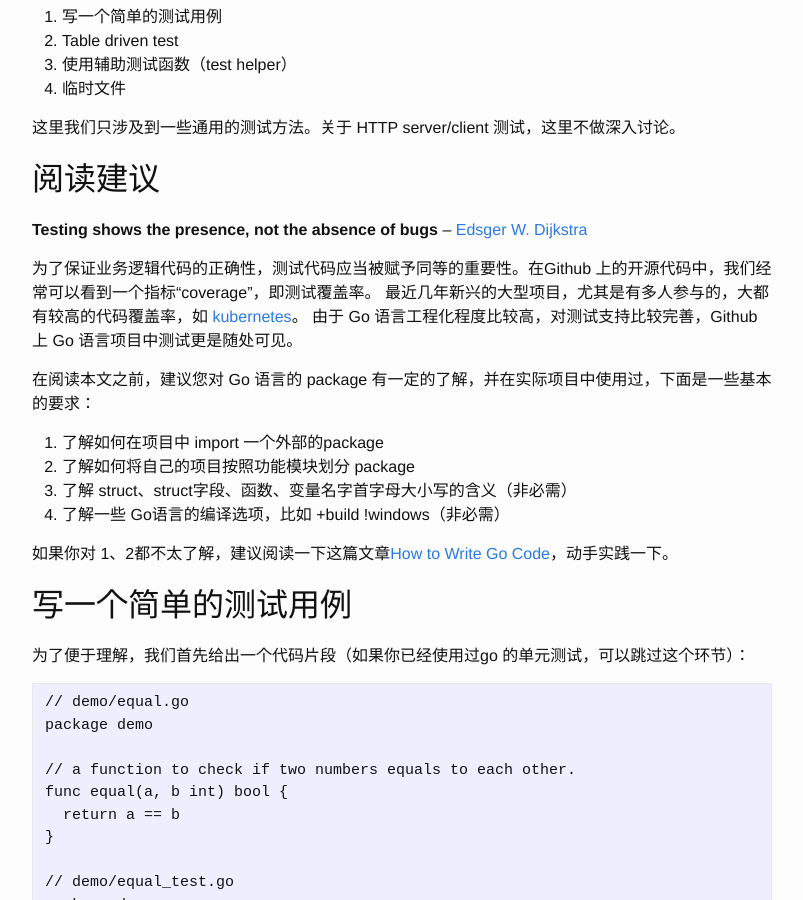
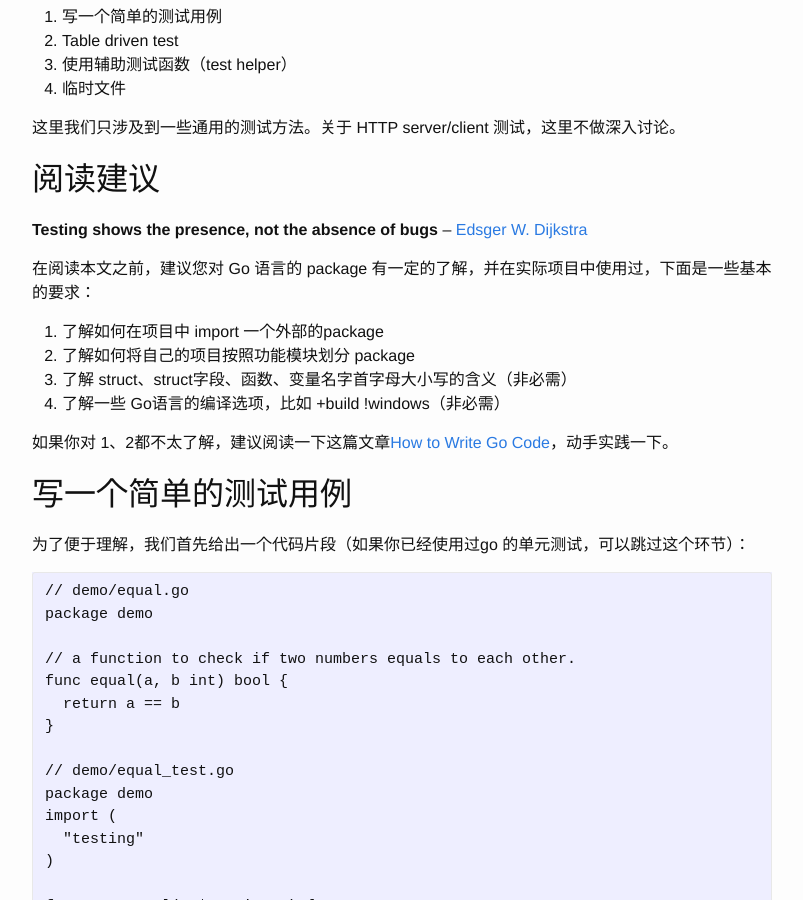
Before and after one commit to oscarzhao/oscarzhao.github.io, a Jekyll site: the page built from _posts/2016-10-13-go-testing.markdown, in a window 1280 px wide and 900 px high, scrolled down 369 px. Shown: the whole window, without its empty margins (238-1041 px from the left). Built offline with Jekyll 4.4.1, drawn with Linux system fonts in a browser that asks for light colours.

Commit message:
delete useless words

```diff
--- a/_posts/2016-10-13-go-testing.markdown
+++ b/_posts/2016-10-13-go-testing.markdown
@@ -21,10 +21,6 @@ Go 语言在设计之初就考虑到了代码的可测试性。一方面 Go 本
 ## 阅读建议
 
 **Testing shows the presence, not the absence of bugs** -- [Edsger W. Dijkstra](https://en.wikiquote.org/wiki/Edsger_W._Dijkstra "Dijkstra")
-
-为了保证业务逻辑代码的正确性，测试代码应当被赋予同等的重要性。在Github 上的开源代码中，我们经常可以看到一个指标“coverage”，即测试覆盖率。
-最近几年新兴的大型项目，尤其是有多人参与的，大都有较高的代码覆盖率，如 [kubernetes](https://github.com/kubernetes/kubernetes "kubernetes")。
-由于 Go 语言工程化程度比较高，对测试支持比较完善，Github 上 Go 语言项目中测试更是随处可见。
 
 在阅读本文之前，建议您对 Go 语言的 package 有一定的了解，并在实际项目中使用过，下面是一些基本的要求：
 
```
